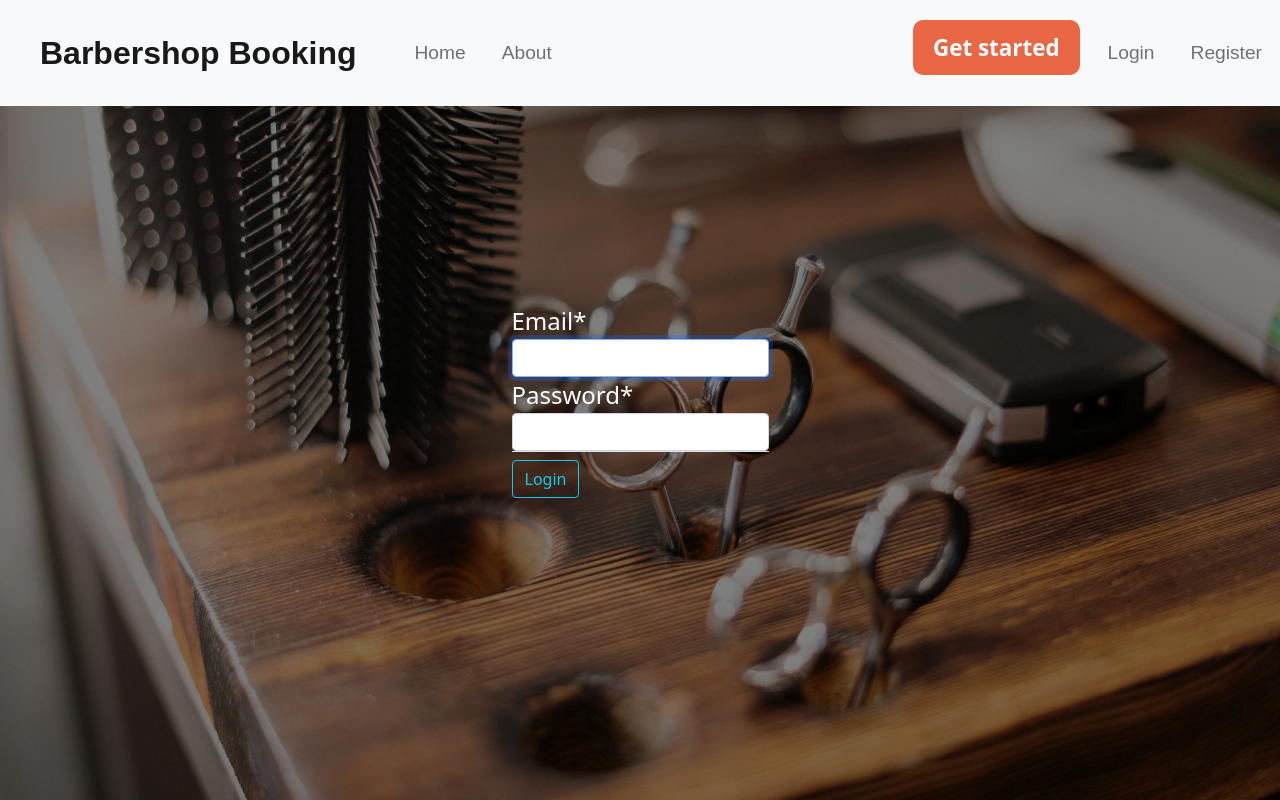
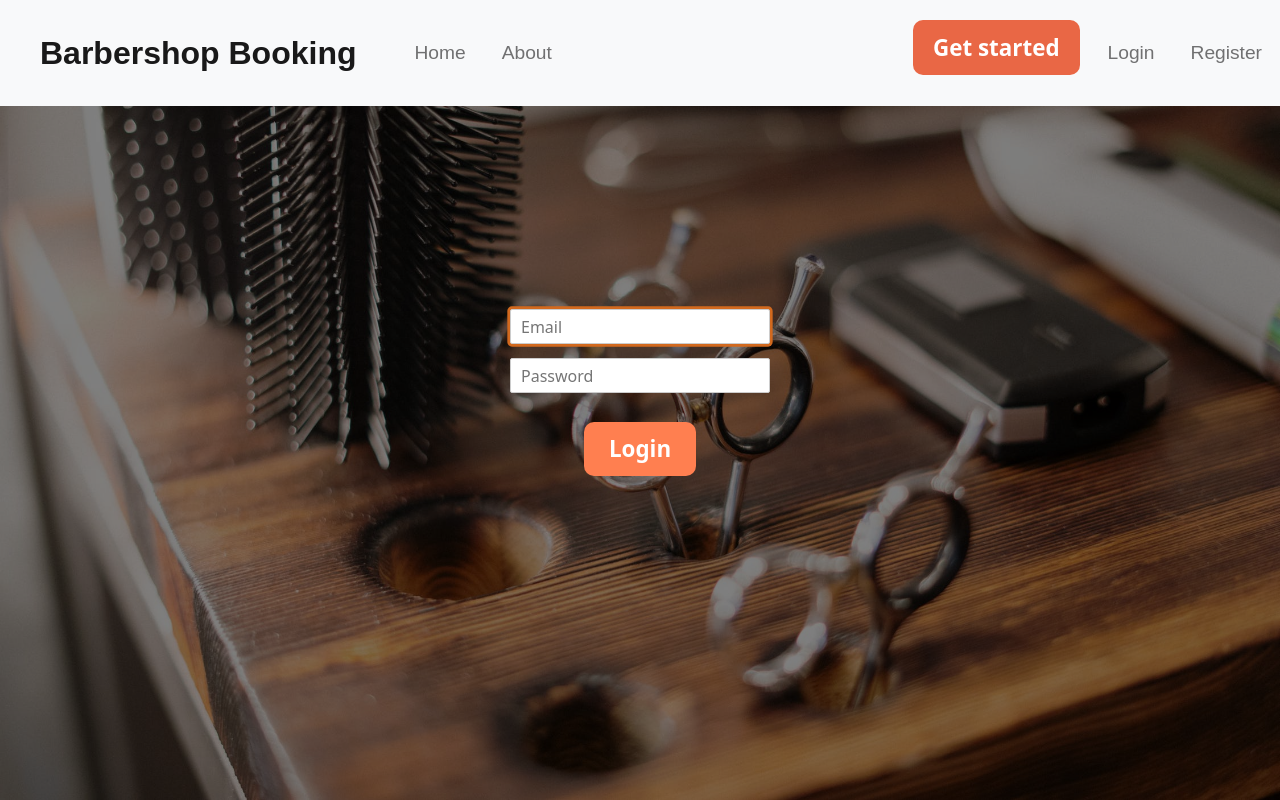
Before and after one commit to BuddyLich/django_practices, a Django app: page /login/ in a window 1280 px wide. Run offline with Django 3.2, Linux system fonts and the light colour scheme; some libraries are stand-ins or nearby versions; some web fonts are replaced.

Commit message:
complete the login page

```diff
--- a/barber_shop_booking_system/barber_shop_booking_system/urls.py
+++ b/barber_shop_booking_system/barber_shop_booking_system/urls.py
@@ -25,6 +25,7 @@ urlpatterns = [
     path('register/', user_view.register, name='register'),
     path('profile/<int:pk>', user_view.profile, name='profile'),
     path('profile/<int:pk>/update', user_view.profile_update, name='profile_update'),
-    path('login/', auth_views.LoginView.as_view(template_name='customer/login.html'), name='login'),
+    # path('login/', auth_views.LoginView.as_view(template_name='customer/login.html'), name='login'),
+    path('login/', user_view.UserLoginView.as_view(template_name='customer/login.html'), name='login'),
     path('logout/', auth_views.LogoutView.as_view(template_name='customer/logout.html'), name='logout')
 ]
--- a/barber_shop_booking_system/users/forms.py
+++ b/barber_shop_booking_system/users/forms.py
@@ -1,6 +1,6 @@
 from django import forms
 from users.models import User
-from django.contrib.auth.forms import UserCreationForm
+from django.contrib.auth.forms import UserCreationForm, AuthenticationForm
 from .models import CustomerInfo
 
 
@@ -26,3 +26,30 @@ class CustomerUpdateForm(forms.ModelForm):
     class Meta:
         model = CustomerInfo
         fields = ['mobile_number']
+
+
+class UserLoginForm(AuthenticationForm):
+    def __init__(self, *args, **kwargs):
+        super(UserLoginForm, self).__init__(*args, **kwargs)
+
+        self.fields['username'].label = ''
+        self.fields['password'].label = ''
+
+        self.fields['username'].widget.attrs['placeholder'] = 'Email'
+        self.fields['password'].widget.attrs['placeholder'] = 'Password'
+
+        for field in self.fields.values():
+            field.widget.attrs['class'] = 'login-input'
+
+    # class Meta:
+    #     model = User
+    #     fields = ['email', 'password']
+    #
+    #     widgets = {
+    #         'username': forms.TextInput(attrs={'placeholder': 'password', 'id': 'pswd'}),
+    #     }
+
+    class Meta:
+        widgets = {
+            'password': forms.TextInput(attrs={'class': 'input-class test-mtfker'})
+        }
--- a/barber_shop_booking_system/users/static/users/css/users.css
+++ b/barber_shop_booking_system/users/static/users/css/users.css
@@ -22,10 +22,49 @@
   z-index: 1;
 }
 
-.login-background div{
+.login-background div {
   z-index:3;
 }
 
-.loginForm {
-  z-index: 3;
+.form-group {
+  display: flex;
+  justify-content: center;
+  align-items: center;
+  flex-direction: column;
+  width:
 }
+
+input.login-input {
+  margin: 7px;
+  width: 260px;
+  height: 35px;
+  max-width: 200x;
+  min-width: 50px;
+  border: none;
+  border-radius: 2px;
+  padding: 10px;
+  border: 1px solid #ccc;
+}
+
+input.login-input:focus {
+  outline: none;
+  box-shadow: 0 0 0 2pt #D2691E;
+}
+
+.login-btn {
+  background-color: #FF7F50;
+  padding: 10px 25px;
+  margin: 22px 10px;
+  font-size: 1.4rem;
+  font-weight: bold;
+  text-decoration: none;
+  color: white;
+  border: none;
+  border-radius: 10px;
+  transition: all 0.4s ease;
+}
+
+.login-btn:hover {
+  background-color: #e96745;
+  border-radius: 10px;
+}
--- a/barber_shop_booking_system/users/templates/customer/login.html
+++ b/barber_shop_booking_system/users/templates/customer/login.html
@@ -1,35 +1,18 @@
 {% extends "booking/base.html" %}
-{% load crispy_forms_tags %}
 {% block content %}
 
 <div class="login-background">
-    <div>
+    <div class="loginForm">
         <form method="POST" id="loginForm">
         {% csrf_token %}
         <fieldset class="form-group">
-            <legend class="border-bottom mb-r">
-                {{ form|crispy }}
-            </legend>
+                {{ form }}
         </fieldset>
         <div class="form-group">
-            <button class="btn btn-outline-info" type="submit">Login</button>
+            <button class="login-btn" type="submit">Login</button>
         </div>
         </form>
     </div>
-
 </div>
-
-<!--    <div>-->
-<!--        <form method="POST">-->
-<!--            {% csrf_token %}-->
-<!--            <fieldset class="form-group">-->
-<!--                <legend class="border-bottom mb-r">-->
-<!--                    {{ form|crispy }}-->
-<!--                </legend>-->
-<!--            </fieldset>-->
-<!--        <div class="form-group">-->
-<!--            <button class="btn btn-outline-info" type="submit">Login</button>-->
-<!--        </div>-->
-<!--        </form>-->
     </div>
 {% endblock %}
--- a/barber_shop_booking_system/users/views.py
+++ b/barber_shop_booking_system/users/views.py
@@ -3,6 +3,9 @@ from django.contrib import messages
 from .forms import UserRegisterForm, UserUpdateForm, CustomerRegisterForm, CustomerUpdateForm
 from django.contrib.auth.decorators import login_required
 from .models import User, CustomerInfo
+from django.contrib.auth import views as auth_views
+from .forms import UserLoginForm
+
 
 
 def register(request):
@@ -80,3 +83,8 @@ def profile_update(request, pk):
         }
 
         return render(request, 'customer/profile_update.html', context=context)
+
+
+class UserLoginView(auth_views.LoginView):
+    model = User
+    form_class = UserLoginForm
```
